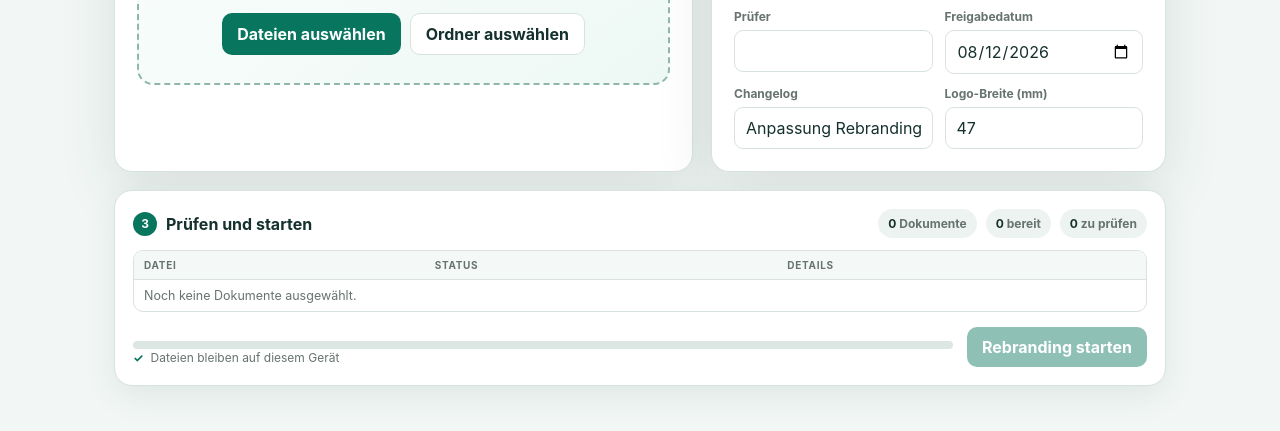
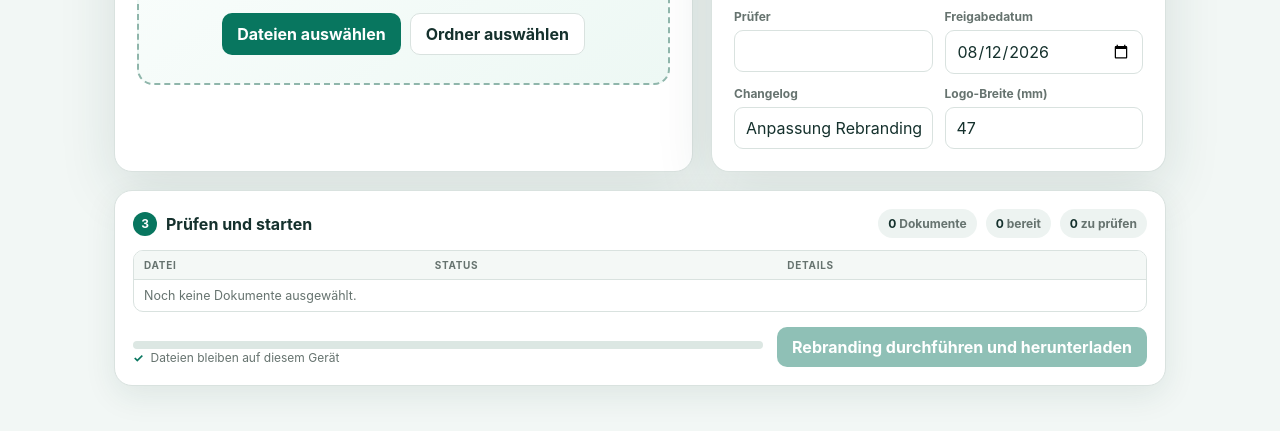
Before and after one commit to joemolloy/docx-rebranding, a plain HTML site: page index.html in a window 1280 px wide. Shown: the part 355-786 px from the top of the page. Drawn offline with Linux system fonts and the light colour scheme.

Commit message:
Clarify rebranding download action

```diff
--- a/index.html
+++ b/index.html
@@ -142,7 +142,7 @@
         <div id="errorBanner"></div>
         <div class="runbar">
           <div style="flex:1"><progress id="progress" max="1" value="0"></progress><div class="privacy"><b>✓</b> Dateien bleiben auf diesem Gerät</div></div>
-          <button class="btn" id="run" disabled>Rebranding starten</button>
+          <button class="btn" id="run" disabled>Rebranding durchführen und herunterladen</button>
         </div>
       </section>
     </main>
```
Also changed, not shown: rebrand-prototype.html (+1 -1 lines).
